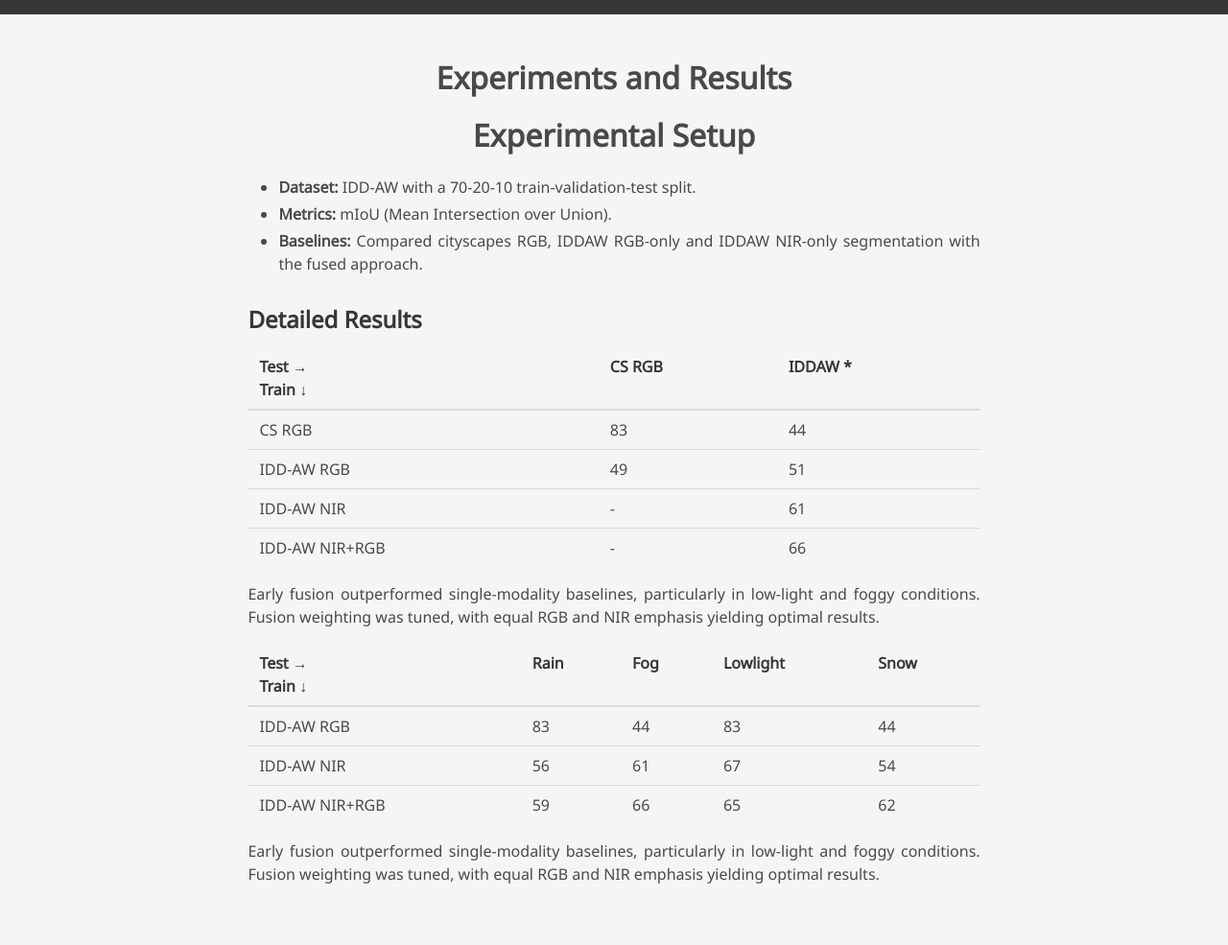
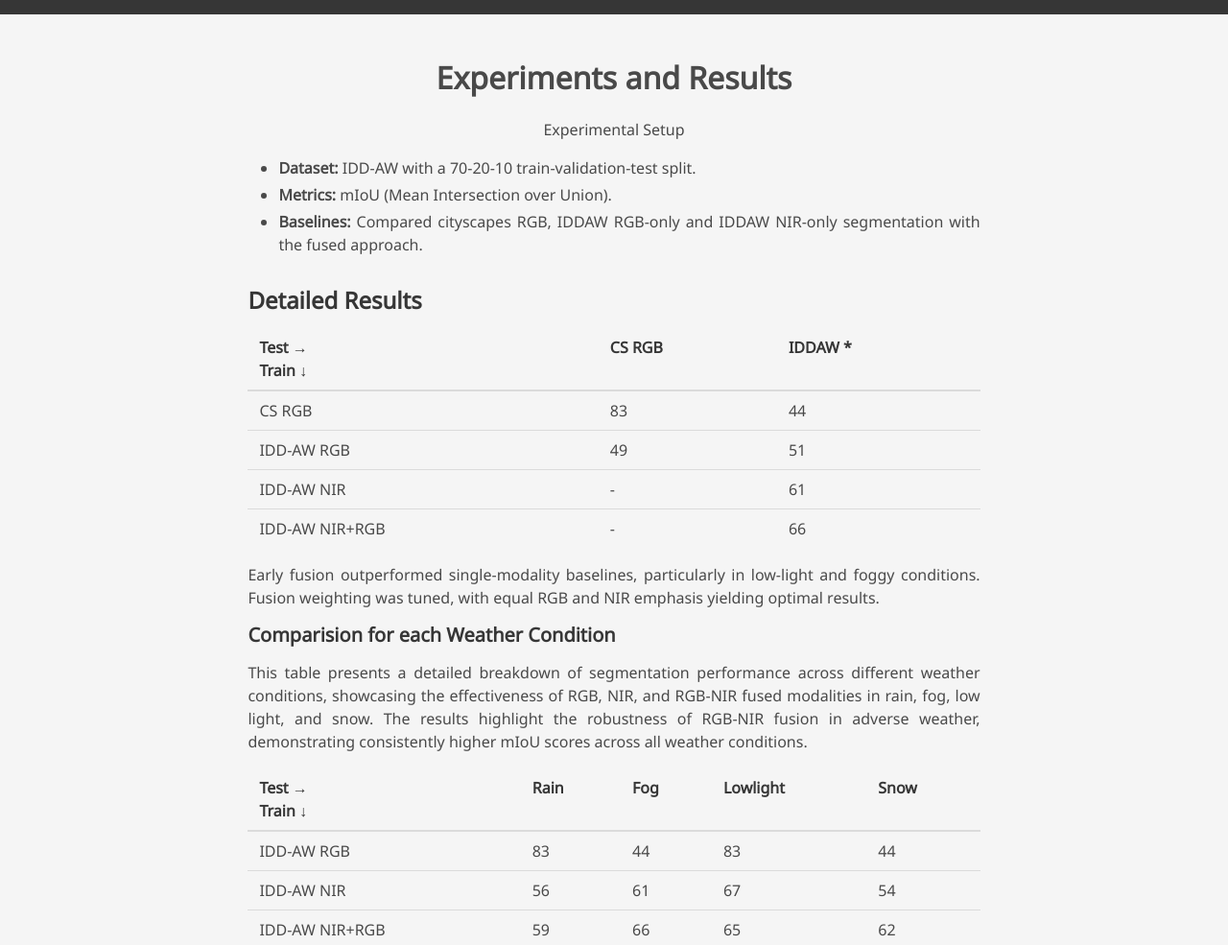
Before and after one commit to nikhilreddybilla28/ECE5554_NIR_RGB_FUSION, a plain HTML site: page index.html in a window 1280 px wide. Shown: the part 2340-3325 px from the top of the page at 96% size. Drawn offline with nearby package versions, Linux system fonts and the light colour scheme; some icons are missing; a web font is replaced by a local one.

Commit message:
update results

```diff
--- a/index.html
+++ b/index.html
@@ -300,7 +300,7 @@
     <div class="columns is-centered has-text-centered">
       <div class="column is-four-fifths">
         <h2 class="title is-3">Experiments and Results</h1>
-        <h2 class="title is-3">Experimental Setup</h2>
+        <h3> Experimental Setup</h3>
         <div class="content has-text-justified">
           <p>
             <ul>
@@ -354,7 +354,10 @@
   </p>
 
 
-
+  <h4>Comparision for each Weather Condition</h4>
+  <p>
+    This table presents a detailed breakdown of segmentation performance across different weather conditions, showcasing the effectiveness of RGB, NIR, and RGB-NIR fused modalities in rain, fog, low light, and snow. The results highlight the robustness of RGB-NIR fusion in adverse weather, demonstrating consistently higher mIoU scores across all weather conditions.
+</p>
   <table>
     <thead>
         <tr>
```
